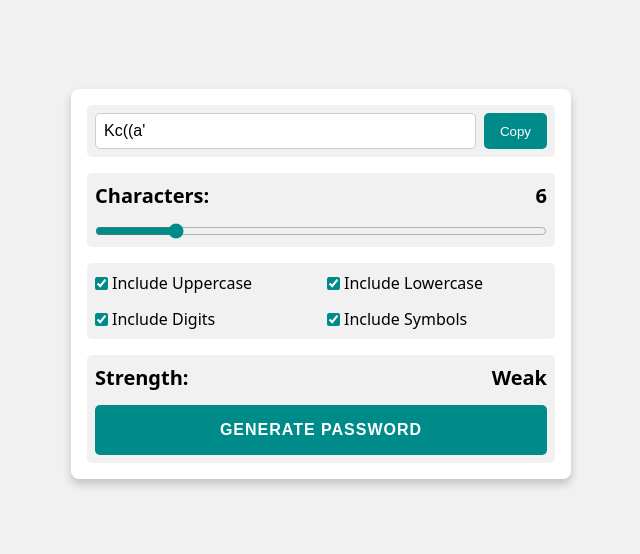
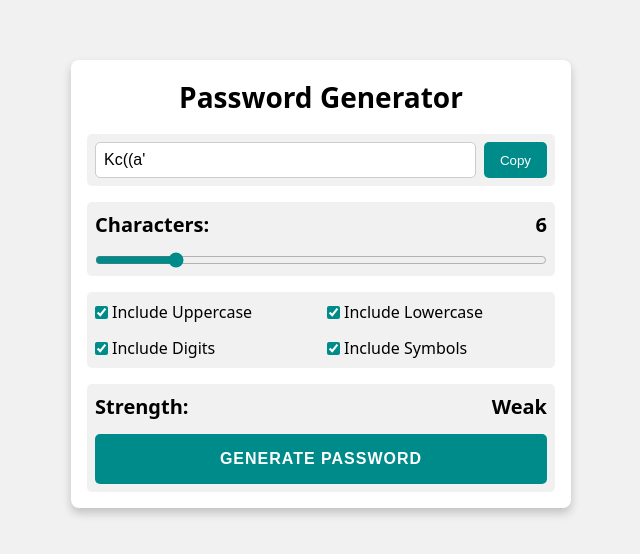
Before and after one commit to sunnyshaikh/frontend-machine-coding, a React (Vite) app in the folder password-generator/: page / in a window 1280 px wide. Shown: the part 116-670 px from the top of the page, without its empty margins (319-959 px from the left). Built offline with nearby package versions, Linux system fonts and the light colour scheme.

Commit message:
add title

```diff
--- a/password-generator/src/PasswordGenerator.tsx
+++ b/password-generator/src/PasswordGenerator.tsx
@@ -118,6 +118,7 @@ const PasswordGenerator = () => {
 
   return (
     <div className="container">
+      <h1 className="title">Password Generator</h1>
       <div className="result-box">
         <input type="text" value={password} readOnly />
         <button onClick={() => copyPassword()} disabled={copied}>
--- a/password-generator/src/index.css
+++ b/password-generator/src/index.css
@@ -61,6 +61,11 @@ input[type="text"] {
   gap: 1rem;
 }
 
+.title {
+  text-align: center;
+  font-size: 1.75rem;
+}
+
 .result-box {
   display: flex;
   gap: 0.5rem;
```
